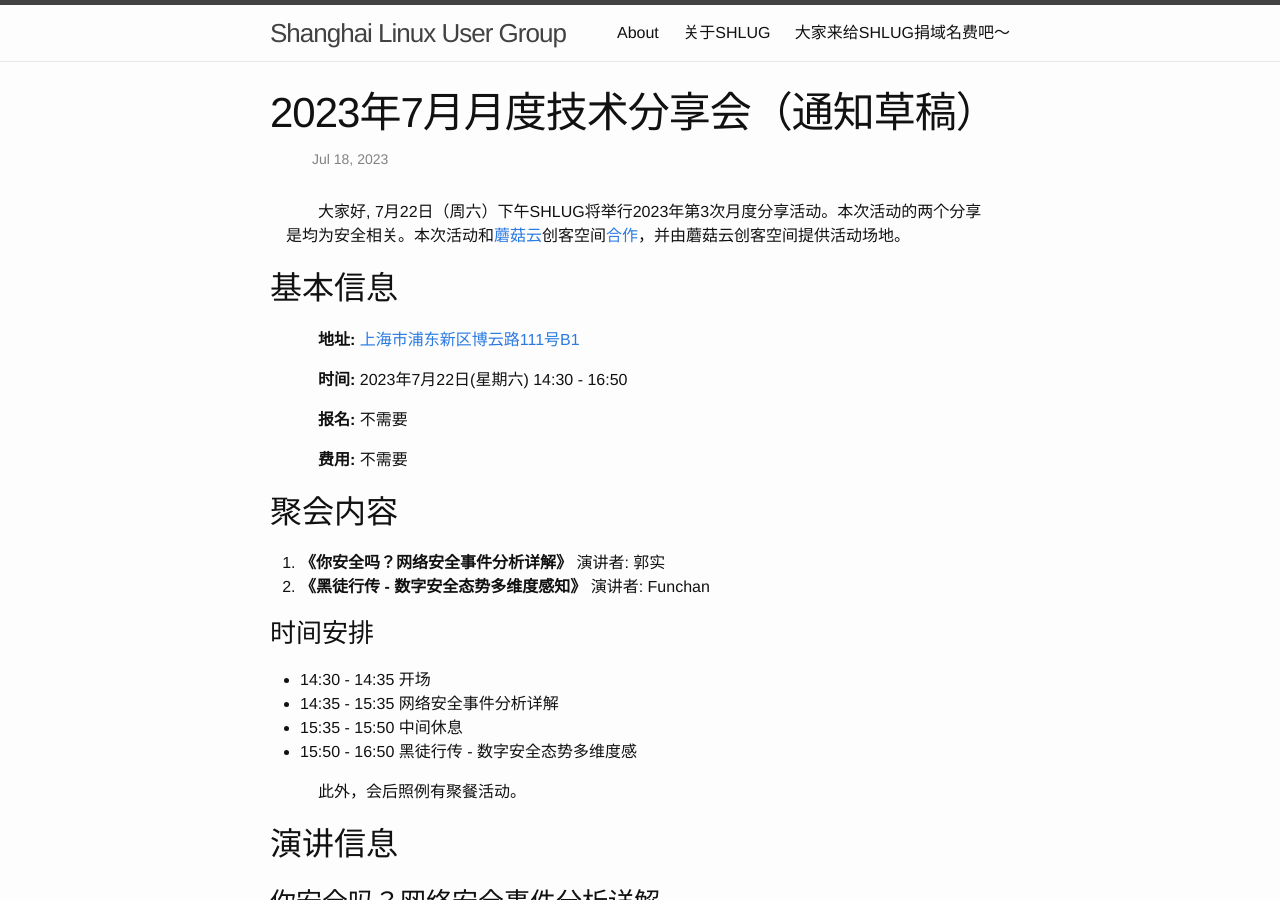
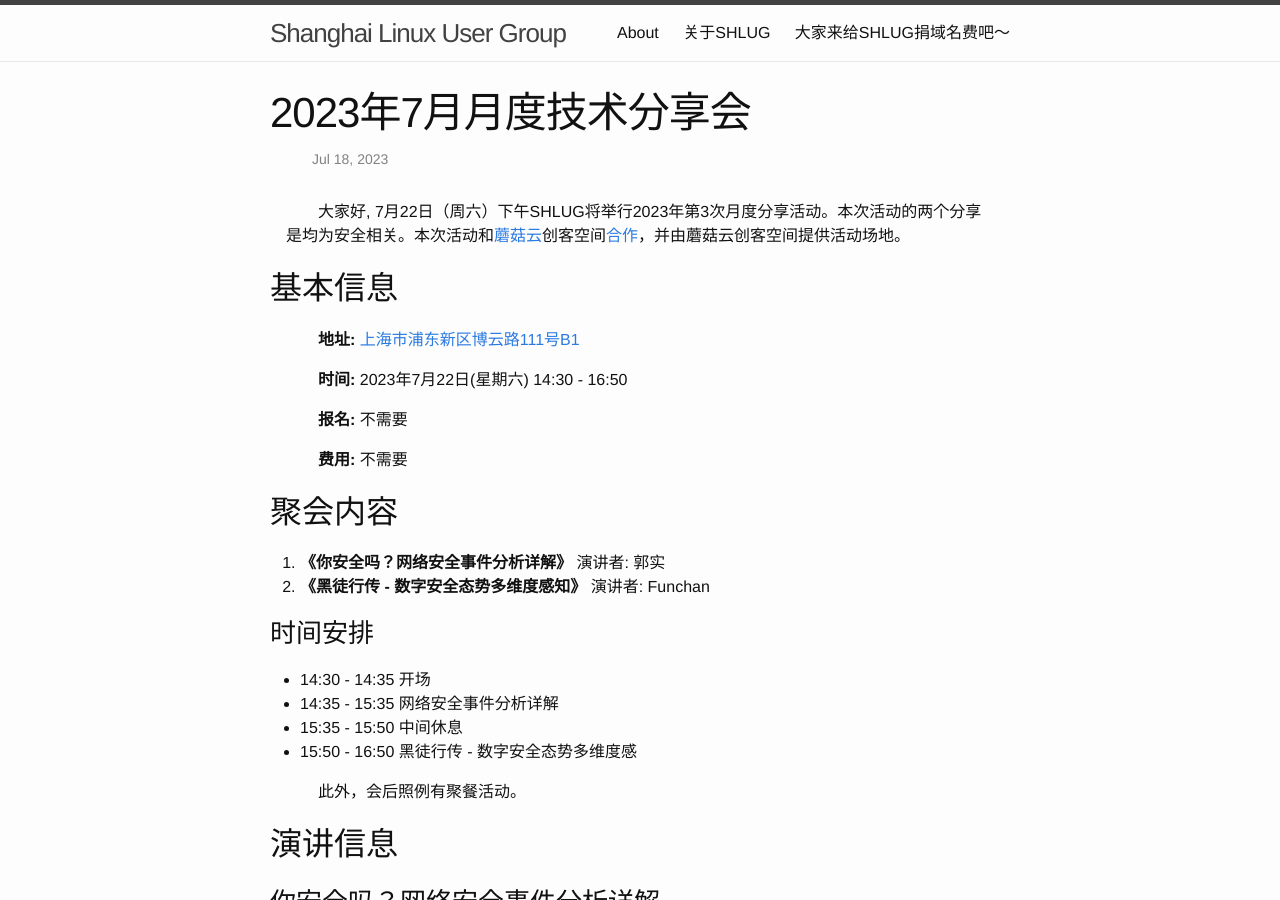
Before and after one commit to shanghailug/shanghailug.github.io, a Jekyll site: the page built from _posts/2023-07-18-monthly.markdown, in a window 1280 px wide and 900 px high. Built offline with Jekyll 4.4.1, drawn with Linux system fonts in a browser that asks for light colours.

Commit message:
fix title

```diff
--- a/_posts/2023-07-18-monthly.markdown
+++ b/_posts/2023-07-18-monthly.markdown
@@ -1,6 +1,6 @@
 ---
 layout: post
-title:  "2023年7月月度技术分享会（通知草稿）"
+title:  "2023年7月月度技术分享会"
 date:   2023-07-18 21:00:00 +0800
 categories: monthly
 ---
```
